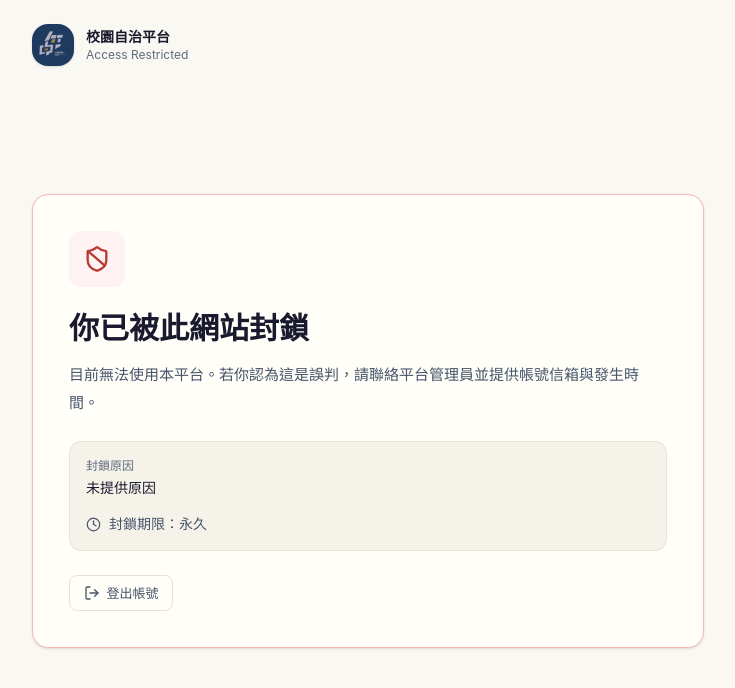
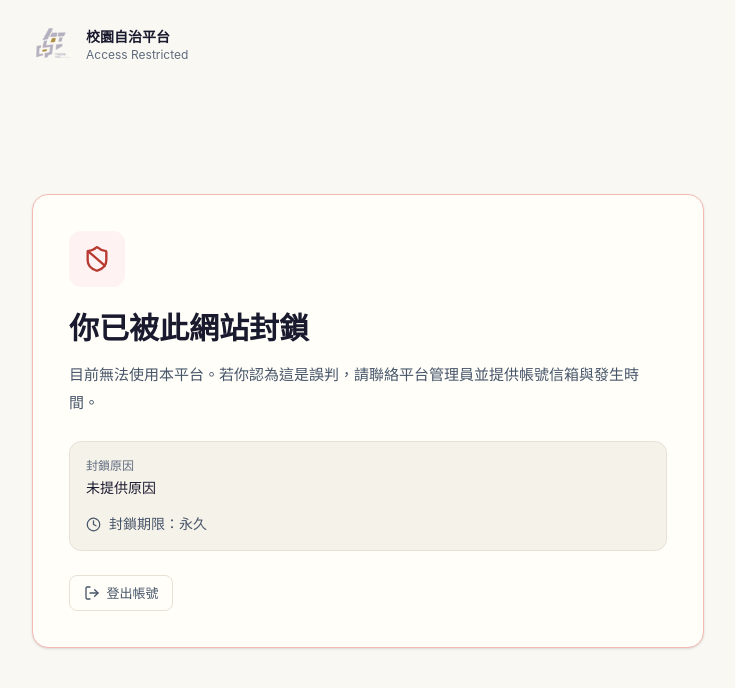
Before and after one commit to Tedhuang6666/hcca_web_system, a Next.js app in the folder apps/web/: page /blocked in a window 1280 px wide. Shown: the top 688 px of the page, without its empty margins (160-895 px from the left). Built offline with nearby package versions, Linux system fonts and the light colour scheme; no server answers.

Commit message:
移除會徽藍色襯底

```diff
--- a/apps/web/src/app/(protected)/credential/ElectronicCredentialPage.tsx
+++ b/apps/web/src/app/(protected)/credential/ElectronicCredentialPage.tsx
@@ -139,7 +139,7 @@ function CredentialCard({ credential }: { credential: ElectronicCredentialOut })
       <div className="credential-card__shine" aria-hidden="true" />
       <div className="credential-card__header">
         <div className="flex items-center gap-3">
-          <BrandEmblem size={44} framed priority />
+          <BrandEmblem size={44} priority />
           <div>
             <p className="text-sm font-semibold tracking-[0.08em] text-[#fffdf7]">HCCA</p>
             <p className="text-[11px] text-[#b9c3d2]">新竹高中班聯會數位憑證</p>
--- a/apps/web/src/app/blocked/page.tsx
+++ b/apps/web/src/app/blocked/page.tsx
@@ -52,7 +52,7 @@ function BlockedContent() {
     <main className="min-h-screen bg-[var(--bg-base)] px-5 py-6 text-[var(--text-primary)]">
       <div className="mx-auto flex min-h-[calc(100vh-3rem)] max-w-4xl flex-col">
         <header className="flex items-center gap-3">
-          <BrandEmblem size={42} framed priority />
+          <BrandEmblem size={42} priority />
           <div>
             <div className="text-sm font-semibold">校園自治平台</div>
             <div className="text-xs text-[var(--text-muted)]">Access Restricted</div>
--- a/apps/web/src/app/maintenance/page.tsx
+++ b/apps/web/src/app/maintenance/page.tsx
@@ -86,7 +86,7 @@ function MaintenanceContent() {
       <div className="mx-auto flex min-h-[calc(100vh-3rem)] w-full max-w-6xl flex-col justify-between">
         <header className="flex items-center justify-between gap-4">
           <div className="flex items-center gap-3">
-            <BrandEmblem size={42} framed priority />
+            <BrandEmblem size={42} priority />
             <div>
               <div className="text-sm font-semibold text-[var(--text-primary)]">數位整合系統</div>
               <div className="text-xs text-[var(--text-muted)]">服務狀態</div>
--- a/apps/web/src/components/brand/BrandEmblem.tsx
+++ b/apps/web/src/components/brand/BrandEmblem.tsx
@@ -17,22 +17,18 @@ type BrandEmblemProps = {
   className?: string;
   size?: number;
   priority?: boolean;
-  framed?: boolean;
 };
 
 export default function BrandEmblem({
   className = "",
   size = 40,
   priority = false,
-  framed = false,
 }: BrandEmblemProps) {
   const asset = size <= 64 ? STATIC_EMBLEM_ASSETS.small : STATIC_EMBLEM_ASSETS.default;
 
   return (
     <span
-      className={`inline-flex shrink-0 items-center justify-center overflow-hidden ${
-        framed ? "rounded-xl bg-[#1f3a5f] p-1 shadow-sm" : ""
-      } ${className}`}
+      className={`inline-flex shrink-0 items-center justify-center overflow-hidden ${className}`}
       style={{ width: size, height: size }}
     >
       <picture>
```
